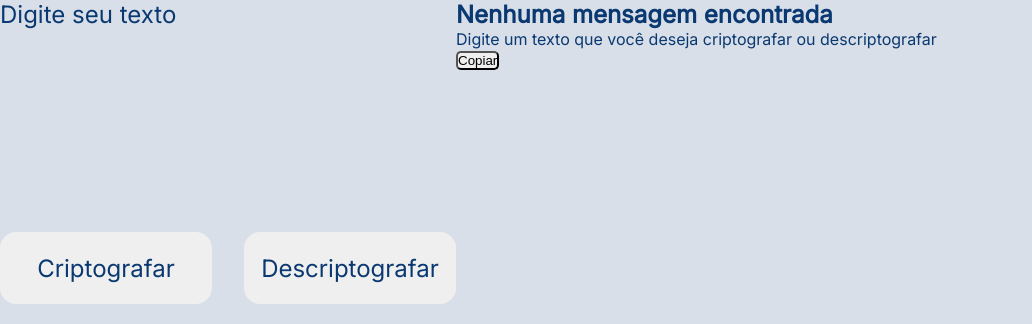
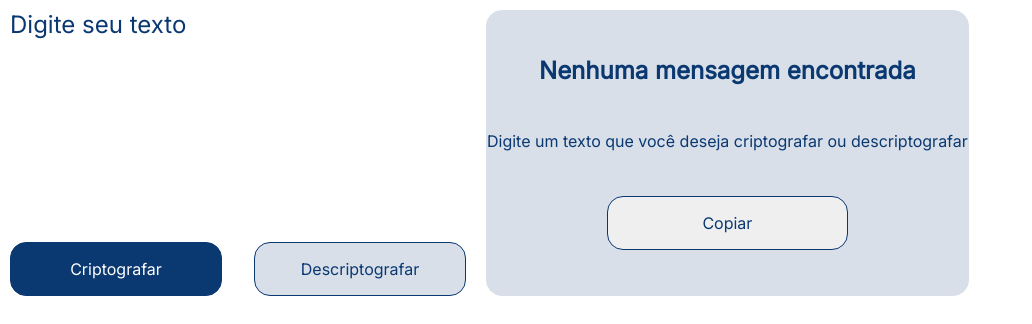
Before and after one commit to Acauhi99/encryptor, a plain HTML site: page index.html in a window 1280 px wide. Shown: the top 324 px of the page, without its empty margins (0-1032 px from the left). Drawn offline with Linux system fonts and the light colour scheme.

Commit message:
update html/css

```diff
--- a/css/style.css
+++ b/css/style.css
@@ -17,7 +17,7 @@
 
 body {
   box-sizing: border-box;
-  background-color: var(--main-color);
+  background-color: var(--third-color);
   color: var(--second-color);
   font-family: var(--primary-font);
 }
@@ -30,7 +30,7 @@ button {
 
 .text__input {
   resize: none;
-  background-color: var(--main-color);
+  background-color: var(--third-color);
   border: 0;
   font-family: var(--primary-font);
   color: var(--second-color);
@@ -45,7 +45,8 @@ button {
 
 .content {
   display: flex;
-  height: 90vh;
+  gap: 20px;
+  margin: 10px;
 }
 
 .content__buttons {
@@ -55,39 +56,66 @@ button {
   gap: 2rem;
 }
 
-.button__encrypt {
+.content__button__encrypt {
   display: flex;
   justify-content: center;
   gap: 16px;
   width: 50%;
   text-align: center;
   border-radius: 16px;
-  font-size: 1.5rem;
+  font-size: 1rem;
   font-family: var(--primary-font);
-  padding: 21.5px 0;
+  padding: 16px 0;
   text-decoration: none;
-  color: var(--second-color);
-  border: 2px solid var(--cor-terciaria);
+  color: var(--third-color);
+  border: 1px solid var(--second-color);
+  background-color: var(--second-color);
 }
 
-.button__decrypt {
+.content__button__decrypt {
   display: flex;
   justify-content: center;
   gap: 16px;
   width: 50%;
   text-align: center;
   border-radius: 16px;
-  font-size: 1.5rem;
+  font-size: 1rem;
   font-family: var(--primary-font);
-  padding: 21.5px 0;
+  padding: 16px 0;
   text-decoration: none;
   color: var(--second-color);
-  border: 2px solid var(--cor-terciaria);
+  border: 1px solid var(--second-color);
+  background-color: var(--main-color);
+}
+
+.content__button__copy {
+  display: flex;
+  justify-content: center;
+  width: 50%;
+  text-align: center;
+  border-radius: 16px;
+  font-size: 1rem;
+  font-family: var(--primary-font);
+  padding: 16px 0;
+  text-decoration: none;
+  color: var(--second-color);
+  border: 1px solid var(--second-color);
+}
+
+.content__text__output__conteiner {
+  display: flex;
+  flex-direction: column;
+  align-items: center;
+  justify-content: space-evenly;
+  align-content: center;
+  background-color: var(--main-color);
+  border: 1px solid var(--main-color);
+  border-radius: 16px;
 }
 
 .baseboard {
   color: var(--second-color);
-  background-color: var(--main-color);
+  background-color: var(--third-color);
   padding: 1.5rem 1.5rem 1.7rem 1.5rem;
   text-align: center;
   font-family: var(--primary-font);
--- a/index.html
+++ b/index.html
@@ -1,35 +1,47 @@
 <!DOCTYPE html>
 <html lang="pt-br">
   <head>
-  <meta charset="UTF-8">
-  <meta name="viewport" content="width=device-width, initial-scale=1.0">
+    <meta charset="UTF-8" />
+    <meta name="viewport" content="width=device-width, initial-scale=1.0" />
     <title>Encriptador de Mensagens</title>
     <!-- css -->
-  <link rel="stylesheet" href="css/style.css">
+    <link rel="stylesheet" href="css/style.css" />
     <!-- js -->
     <script src="app.js"></script>
   </head>
   <body>
     <main class="content">
-
-    <div class="content__input__output__conteiner">
-      <textarea class="text__input" id="inputText" placeholder="Digite seu texto"></textarea>
+      <div class="content__text__input__conteiner">
+        <textarea
+          class="text__input"
+          id="inputText"
+          placeholder="Digite seu texto"
+        ></textarea>
 
         <div class="content__buttons">
-        <button class="button__encrypt" onclick="encrypt()">Criptografar</button>
-        <button class="button__decrypt" onclick="decrypt()">Descriptografar</button>
+          <button class="content__button__encrypt" onclick="encrypt()">
+            Criptografar
+          </button>
+          <button class="content__button__decrypt" onclick="decrypt()">
+            Descriptografar
+          </button>
         </div>
       </div>
 
-    <div class="content__text__output" id="outputText" readonly>
-      <h2>Nenhuma mensagem encontrada</h2>
-      <p>Digite um texto que você deseja criptografar ou descriptografar</p>
-      <button class="button__copy" type="button">Copiar</button>
+      <div class="content__text__output__conteiner" id="outputText" readonly>
+        <h2 class="content__text__output__title">
+          Nenhuma mensagem encontrada
+        </h2>
+        <p class="content__text__output__p">
+          Digite um texto que você deseja criptografar ou descriptografar
+        </p>
+        <button class="content__button__copy" type="button">Copiar</button>
       </div>
-
     </main>
     <footer class="baseboard">
-    <p>Made by -> <a class="baseboard__link" href="https://github.com/Acauhi99">Acauhi</a> <-</p>
+      <p>
+        Made by -><a class="baseboard__link" href="https://github.com/Acauhi99">Acauhi</a><-
+      </p>
     </footer>
   </body>
 </html>
```
Lines whose indentation alone changed are shown as unchanged.
